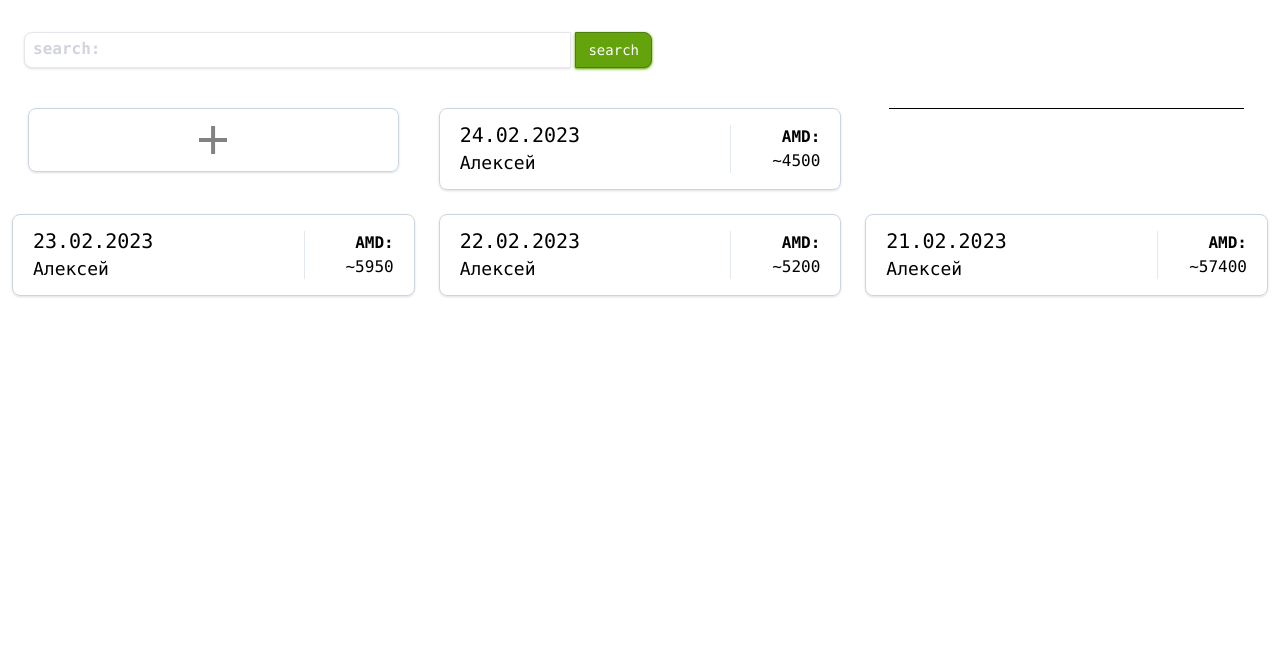
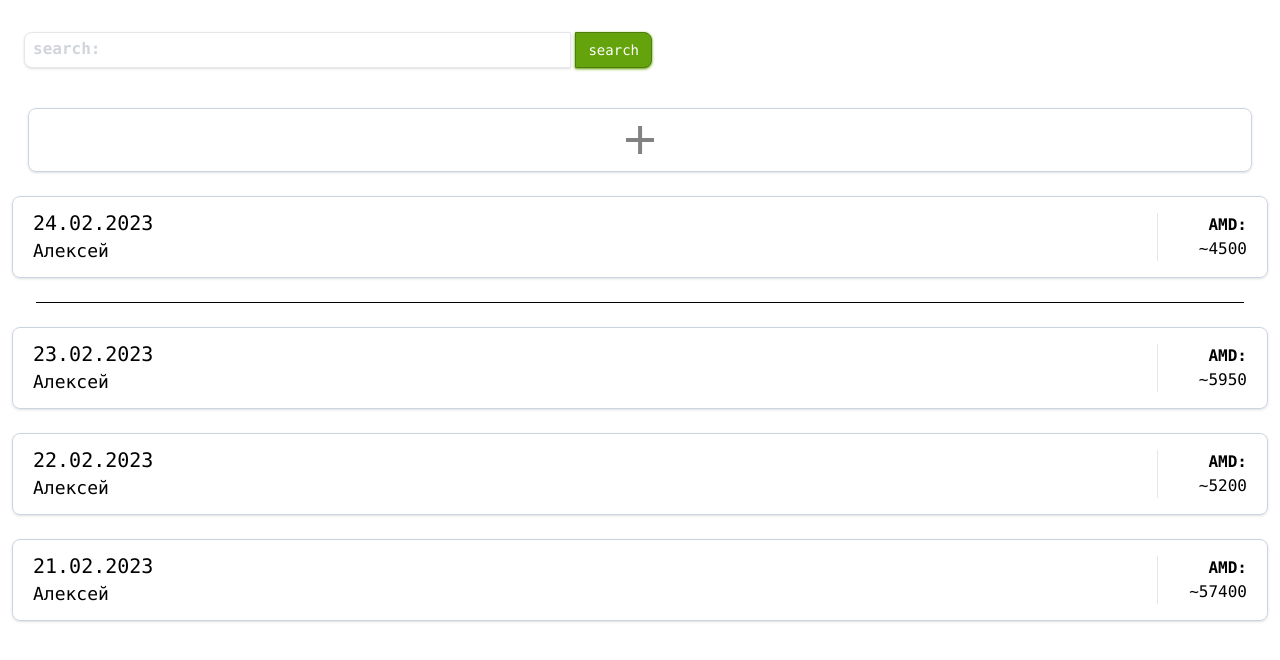
Before and after one commit to zuxeld/bilder_vite_js1, a website built with Vite: page vite-project1/src/customer/listOfOders/index.html in a window 1280 px wide. Built offline with nearby package versions, Linux system fonts and the light colour scheme.

Commit message:
одна колонка везде

```diff
--- a/vite-project1/src/customer/listOfOders/index.html
+++ b/vite-project1/src/customer/listOfOders/index.html
@@ -42,8 +42,8 @@
 
       </form>
 
-      <!-- list of macro-orders: -->
-      <section class="grid grid-cols-3 max-lg:grid-cols-2 max-sm:grid-cols-1 gap-6">
+      <!-- list of macro-orders: (grid-cols-3 max-lg:grid-cols-2 max-sm:grid-cols-1)-->
+      <section class="grid grid-cols-1 gap-6">
 
         <button class="flex items-center justify-center mx-4 max-h-16 min-h-[64px]  border border-slate-300 hover:bg-slate-100 active:bg-slate-300 rounded-lg shadow ">
           <svg width="28" height="28" viewBox="0 0 28 28">
```
